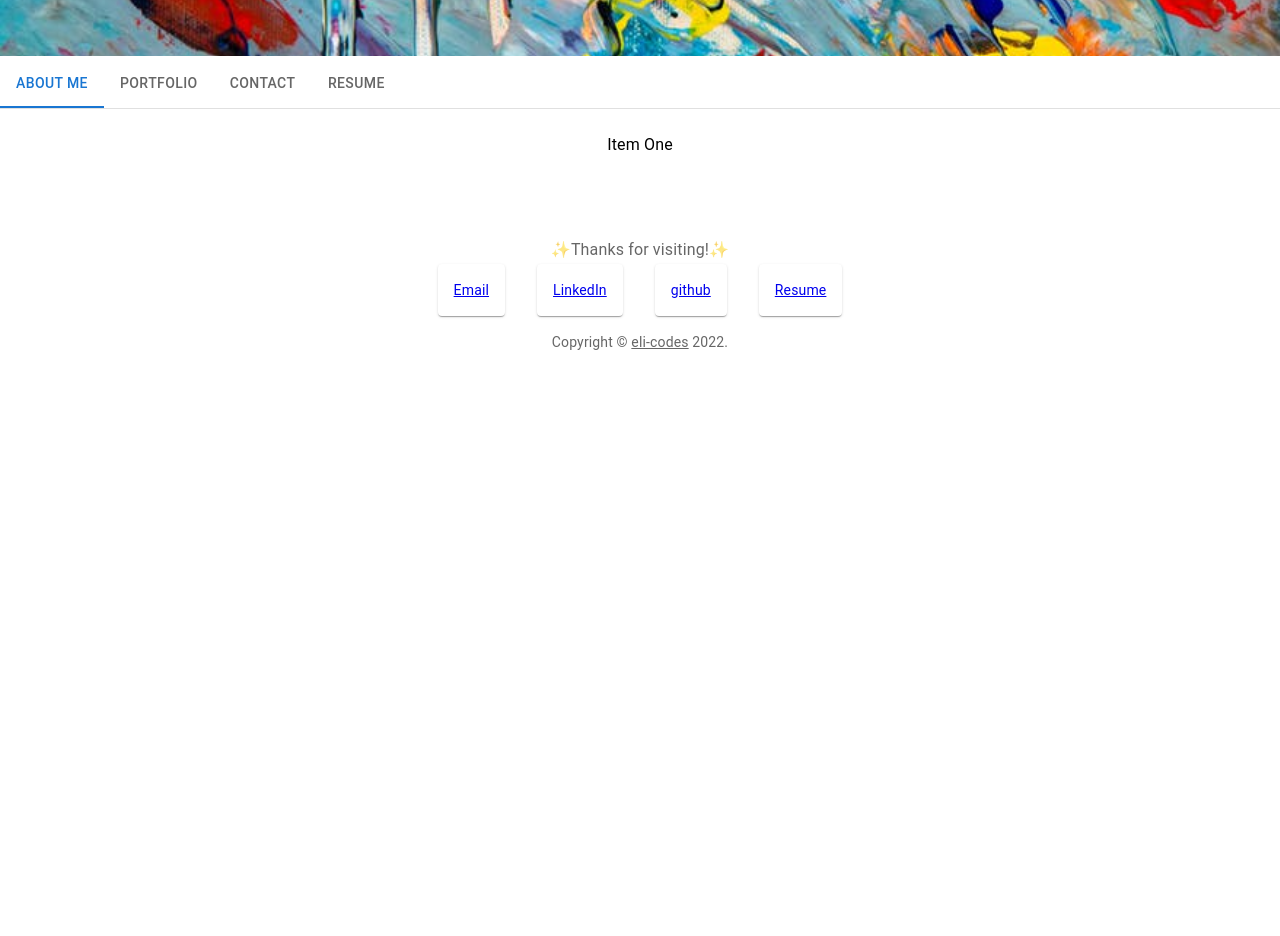
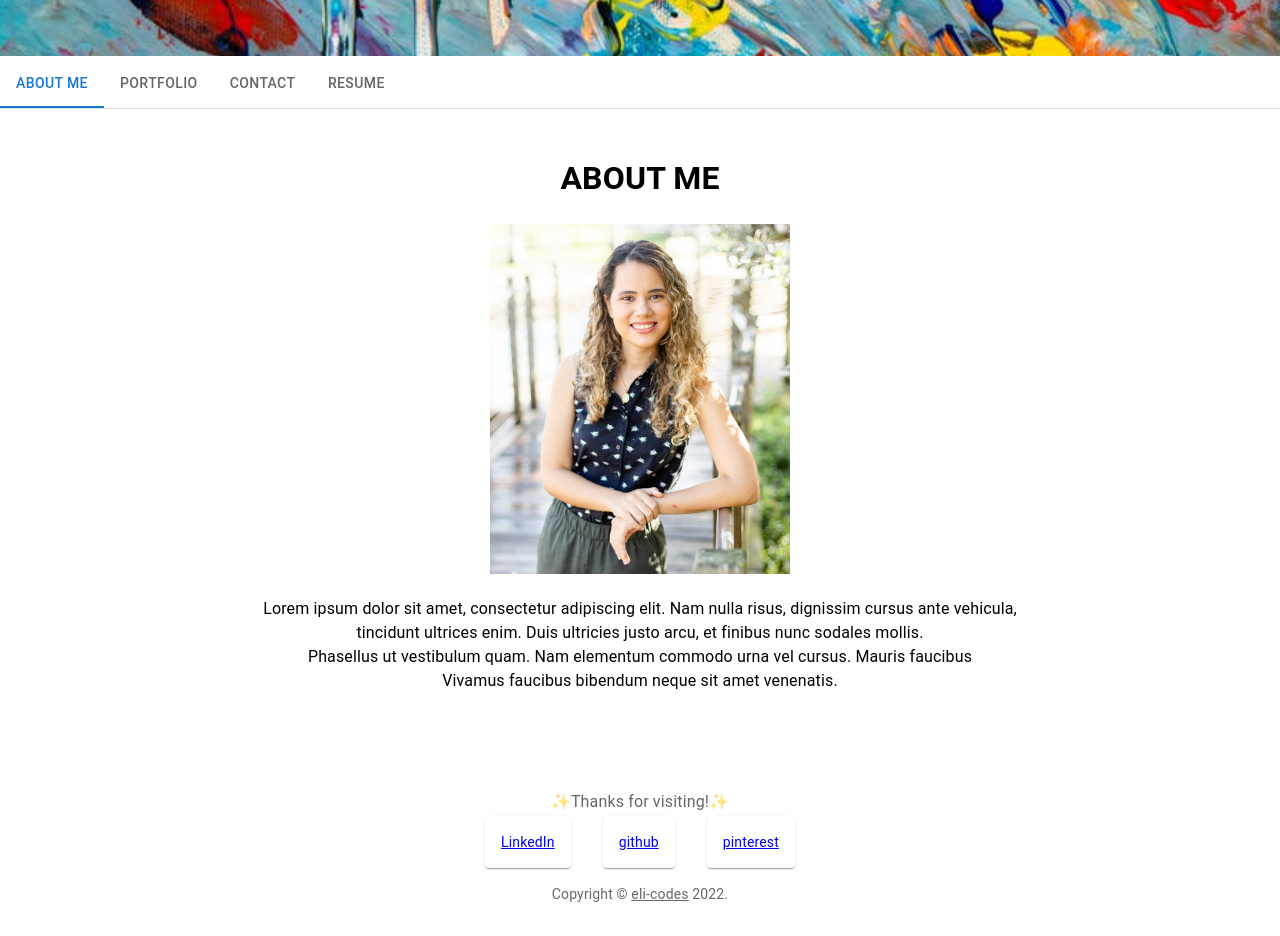
Before and after one commit to Eli-coding/Portfolio-upgrade, a React (Create React App) app: page / in a window 1280 px wide. Shown: the part 340-1276 px from the top of the page. Before the commit the page ends 800 px from the top, so only its background shows below. Built offline with nearby package versions, Linux system fonts and the light colour scheme.

Commit message:
about me

```diff
--- /dev/null
+++ b/src/components/aboutme.js
@@ -0,0 +1,26 @@
+
+import * as React from 'react';
+import profilehtml from '../assets/profilehtml.jpg';
+import { Typography } from '@mui/material';
+
+export default function About() {
+  return (
+
+<div className='container'>
+<h1>ABOUT ME</h1>
+<div>
+      <img src={profilehtml} alt="me" height="350" width="300"/>
+    </div>
+
+<Typography>
+
+    <p> Lorem ipsum dolor sit amet, consectetur adipiscing elit. Nam nulla risus, dignissim cursus ante vehicula,  <br/>
+        tincidunt ultrices enim. Duis ultricies justo arcu, et finibus nunc sodales mollis. <br/>
+        Phasellus ut vestibulum quam. Nam elementum commodo urna vel cursus. Mauris faucibus  <br/>
+        Vivamus faucibus bibendum neque sit amet venenatis. </p>
+</Typography>
+
+</div>
+
+  );
+}
--- a/src/components/footer.js
+++ b/src/components/footer.js
@@ -48,9 +48,7 @@ function Footer() {
 
           <Stack direction="row" spacing={4} justifyContent="center"
               alignItems= "center">
-            <Item>
-              <a href="mailto:elizabethyoannie@outlook.com"> Email </a>
-            </Item>
+
             <Item>
               <a href="https://www.linkedin.com/in/elizabeth-rodriguez-32b681209">
                 LinkedIn
@@ -60,11 +58,14 @@ function Footer() {
               <a href="https://github.com/Eli-coding">github</a>
             </Item>
             <Item>
+              <a href="https://www.pinterest.com/yoa2098/_saved/">pinterest </a>
+            </Item>
+            {/* <Item>
               {" "}
               <a href="https://documentcloud.adobe.com/link/review?uri=urn:aaid:scds:US:50a64d30-a22b-3eac-b1a1-a8693387044d">
                 Resume
               </a>
-            </Item>
+            </Item> */}
           </Stack>
         </Typography>
       </Container>
--- a/src/components/navigation.js
+++ b/src/components/navigation.js
@@ -4,6 +4,7 @@ import Tabs from '@mui/material/Tabs';
 import Tab from '@mui/material/Tab';
 import Typography from '@mui/material/Typography';
 import Box from '@mui/material/Box';
+import Aboutme from './aboutme';
 
 function TabPanel(props) {
   const { children, value, index, ...other } = props;
@@ -56,13 +57,16 @@ export default function BasicTabs() {
         </Tabs>
       </Box>
       <TabPanel value={value} index={0}>
-        Item One
+        <Aboutme></Aboutme>
       </TabPanel>
       <TabPanel value={value} index={1}>
-        Item Two
+        2
       </TabPanel>
       <TabPanel value={value} index={2}>
-        Item Three
+        3
+      </TabPanel>
+      <TabPanel value={value} index={3}>
+        4
       </TabPanel>
     </Box>
   );
```
Also changed, not shown: src/assets/profilehtml.jpg (added).
